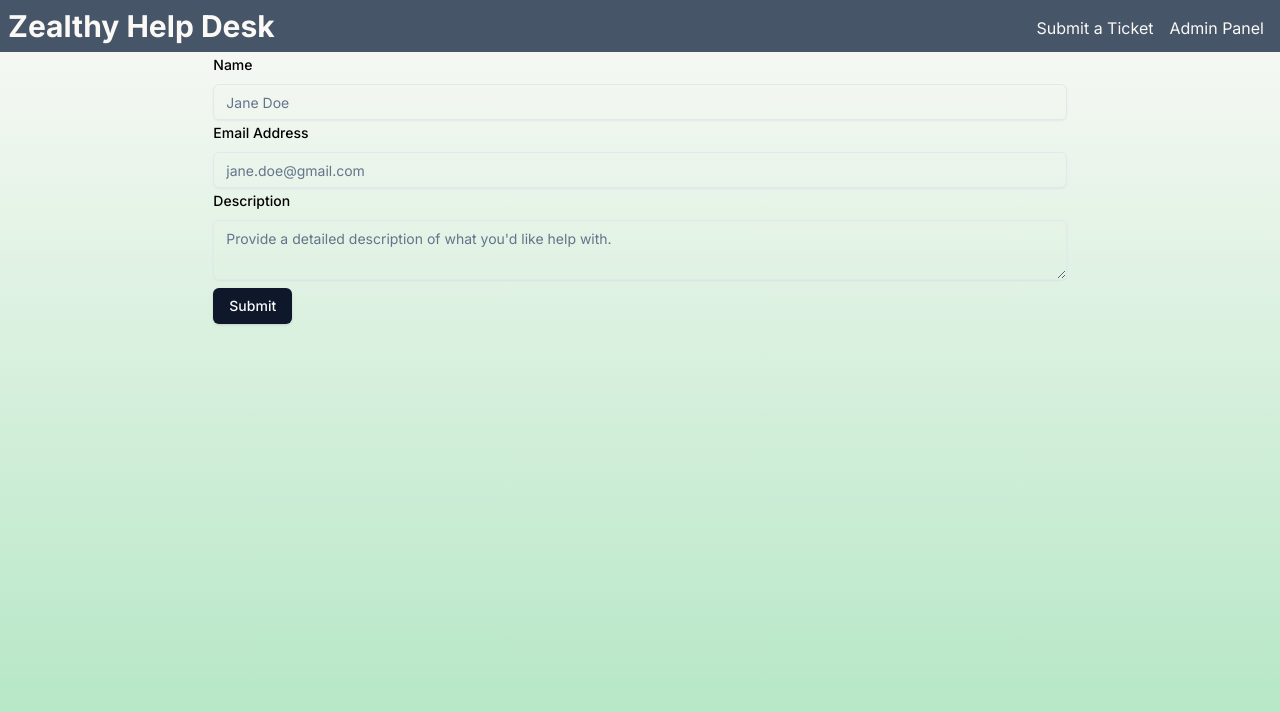
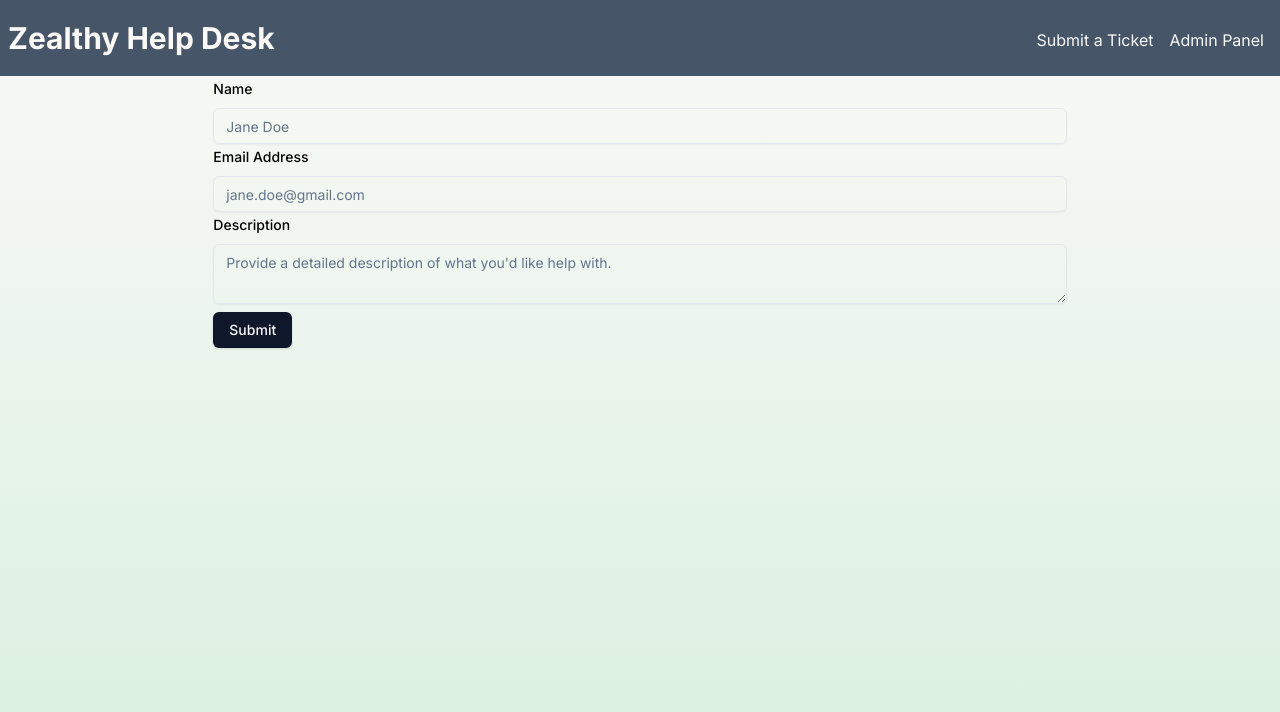
Before and after one commit to jdvplus/stealth-helpdesk-frontend, a Next.js app: page / in a window 1280 px wide. Shown: the top 712 px of the page. Built offline with nearby package versions, Linux system fonts and the light colour scheme; no server answers.

Commit message:
add styling

```diff
--- a/src/app/admin/page.tsx
+++ b/src/app/admin/page.tsx
@@ -1,3 +1,9 @@
+/*
+In a production-level application, this admin panel would of course be restricted with secure authentication measures, as the information is sensitive and should only visible to employees/team members/etc.
+
+(We could use https://next-auth.js.org/getting-started/example, for example.)
+*/
+
 import { columns } from '@/components/admin-panel-table/columns';
 import { DataTable } from '@/components/admin-panel-table/data-table';
 
--- a/src/app/globals.css
+++ b/src/app/globals.css
@@ -72,6 +72,6 @@
   }
 
   html {
-    @apply p-0 m-0 h-full bg-gradient-to-b from-white to-[#aee5c0];
+    @apply p-0 m-0 h-full bg-gradient-to-b from-white to-[#d8f0e0];
   }
 }
--- a/src/app/layout.tsx
+++ b/src/app/layout.tsx
@@ -2,7 +2,7 @@ import type { Metadata } from 'next';
 import { Inter } from 'next/font/google';
 import './globals.css';
 
-import Navbar from '@/components/navigation-bar';
+import Navbar from '@/components/navbar';
 
 const inter = Inter({ subsets: ['latin'] });
 
--- a/src/components/admin-panel-table/data-table.tsx
+++ b/src/components/admin-panel-table/data-table.tsx
@@ -28,7 +28,7 @@ export function DataTable<TData, TValue>({
   });
 
   return (
-    <div className='rounded-md border'>
+    <div className='rounded-xl border shadow-md'>
       <Table>
         <TableHeader>
           {table.getHeaderGroups().map((headerGroup) => (
--- a/src/components/navigation-bar.tsx
+++ b/src/components/navbar.tsx
@@ -2,7 +2,7 @@ import Link from 'next/link';
 
 const Navbar = () => {
   return (
-    <header className='sticky top-0 flex py-2 bg-slate-600 text-white'>
+    <header className='sticky top-0 flex py-5 bg-slate-600 text-white'>
       <span className='w-1/2 ml-2 font-bold text-3xl'>Zealthy Help Desk</span>
 
       <nav className='w-1/2 pt-2'>
```
Also changed, not shown: 1 other file (tests, documents, lock files or other folders).
